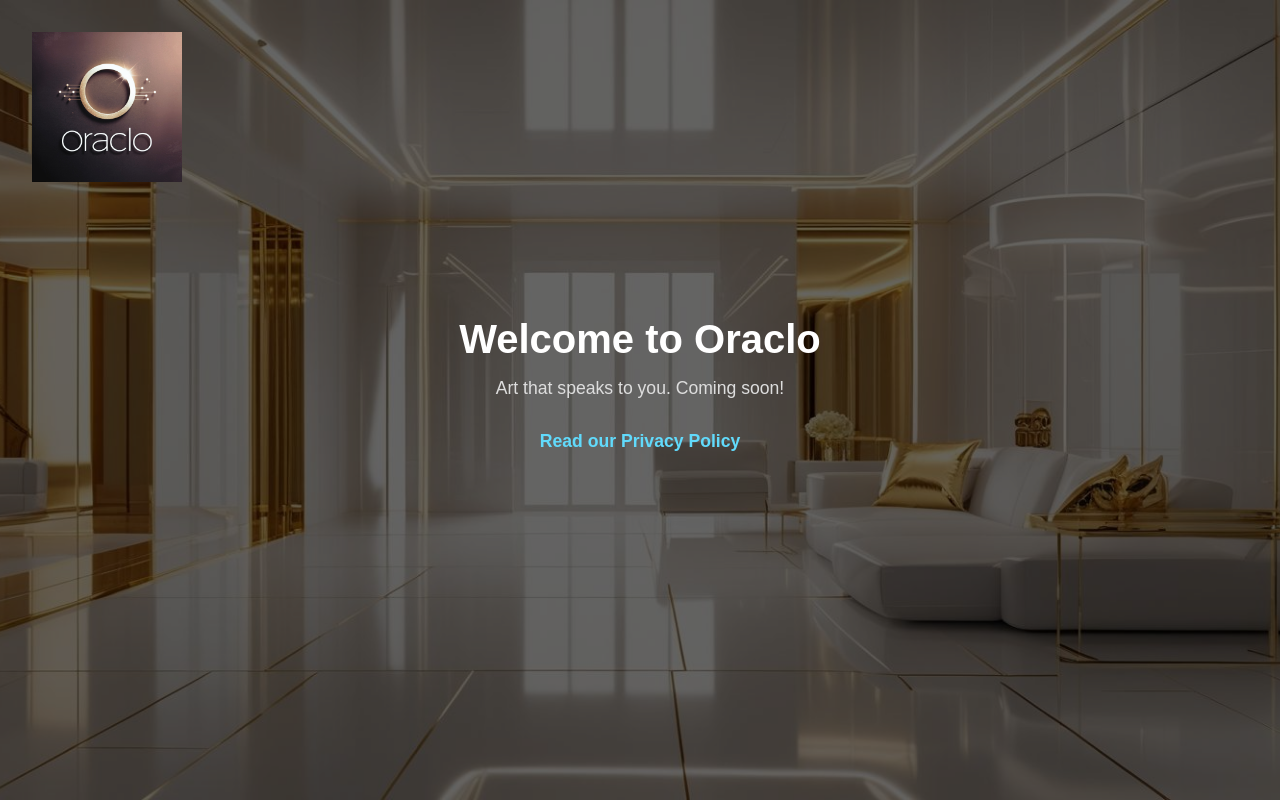
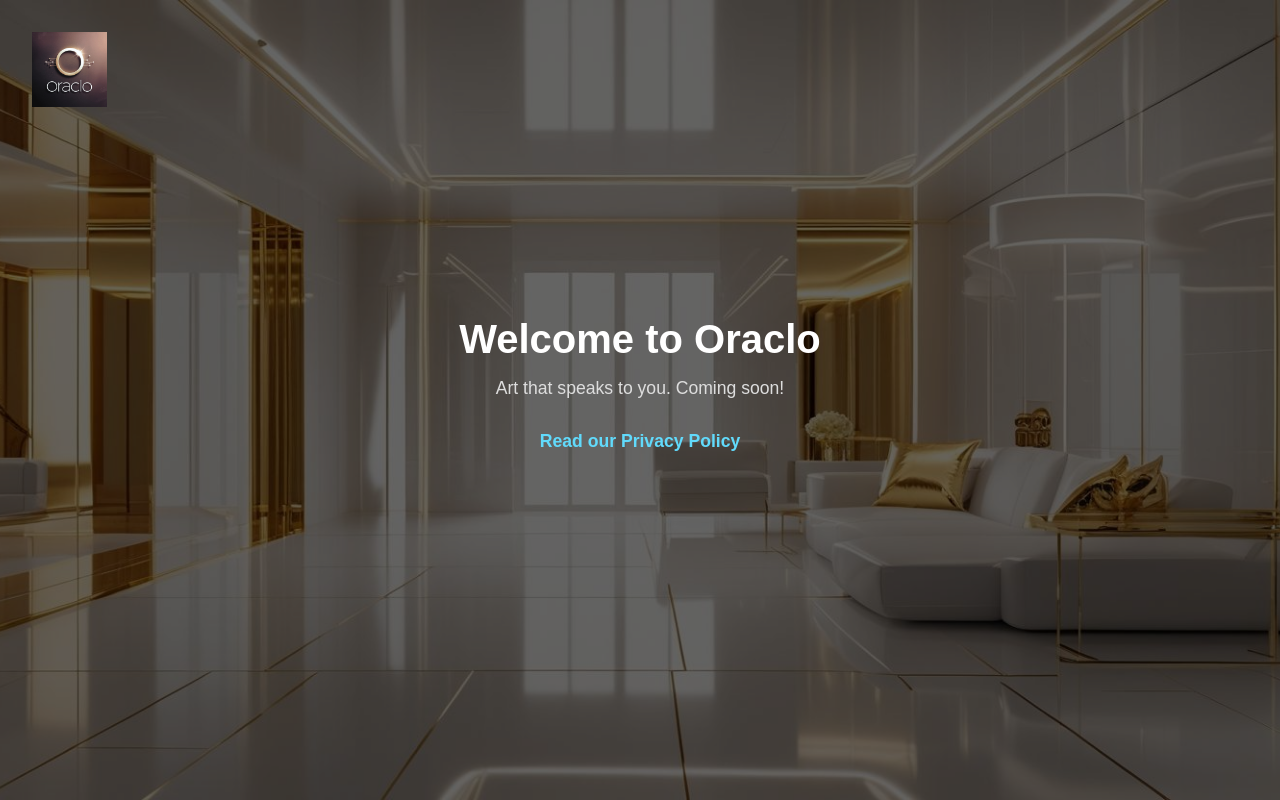
Before and after one commit to Marcosnonato09/Oraclo-website, a plain HTML site: page index.html in a window 1280 px wide. Drawn offline with Linux system fonts and the light colour scheme.

Commit message:
Add files via upload

```diff
--- a/index.html
+++ b/index.html
@@ -48,7 +48,7 @@
       position: absolute; /* Posição absoluta em relação ao .overlay */
       top: 2rem; /* Distância do topo */
       left: 2rem; /* Distância da esquerda */
-      max-width: 150px; /* Reduzi o tamanho máximo para se adequar ao canto */
+      max-width: 75px; /* Reduzi o tamanho máximo para se adequar ao canto */
       margin-bottom: 0; /* Remove a margem inferior anterior */
       z-index: 10; /* Garante que o logo esteja acima de outros conteúdos se houver */
     }
```
